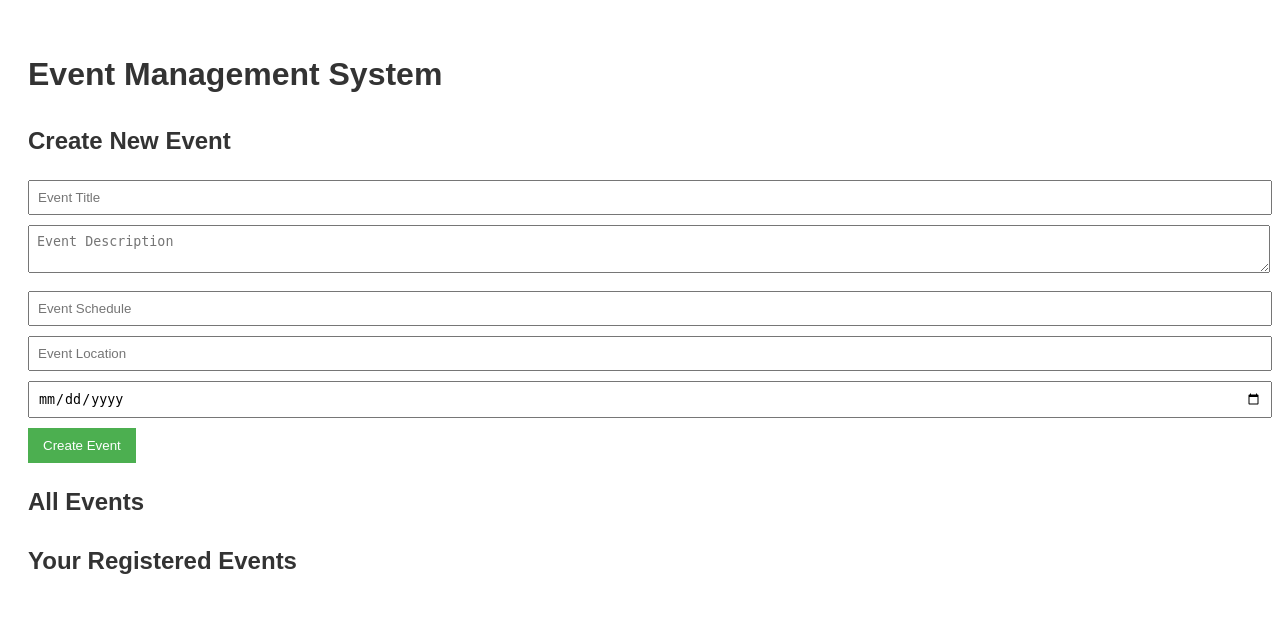
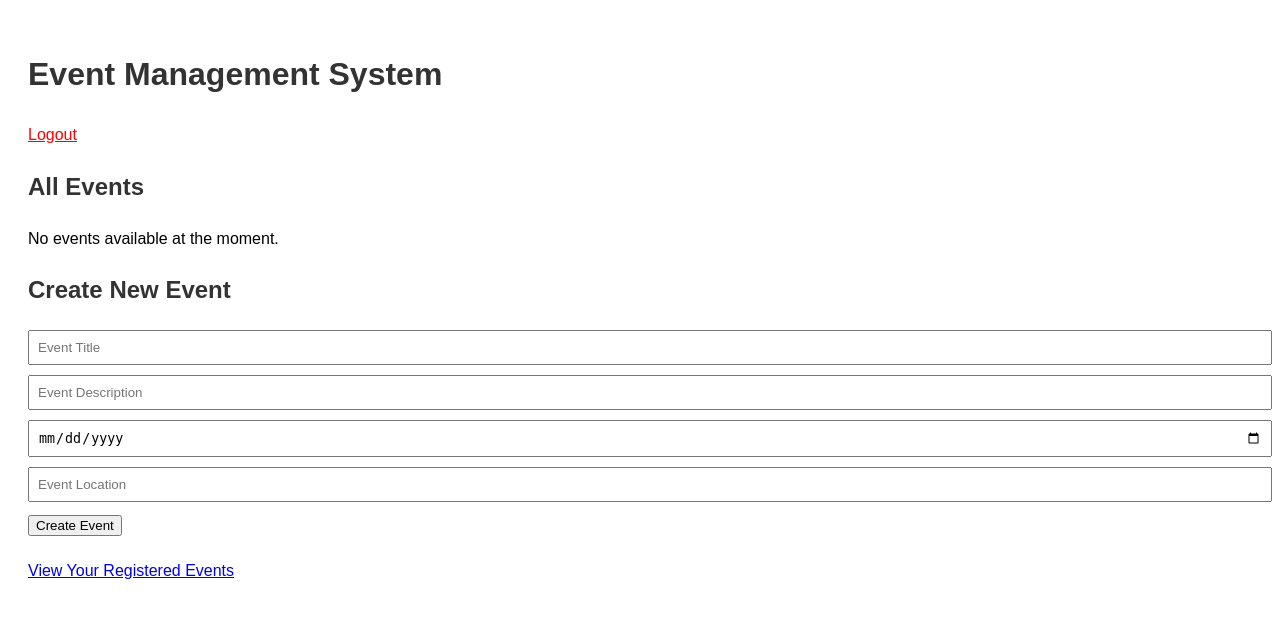
Before and after one commit to KnoWingFly/eventwebsitephp, a PHP site: page /home in a window 1280 px wide. Shown: the top 618 px of the page. Run offline with PHP 8.4, Linux system fonts and the light colour scheme; the visitor is signed in with stand-in values (Sample User, id 1); data that the repository does not hold is empty.

Commit message:
Login/Signup/Logout, Done

```diff
--- a/Controller/EventController.php
+++ b/Controller/EventController.php
@@ -1,19 +1,47 @@
 <?php
 require_once "../Model/Event.php";
+require_once "../config/db.php";
 
 class EventController
 {
 	private $eventModel;
+	private $db;
+	private $conn;
 
 	public function __construct()
 	{
 		$this->eventModel = new Event();
+		$database = new Database();
+		$this->conn = $database->getConnection();
+		$this->db = $this->conn;
 	}
 
 	public function listAvailableEvents()
 	{
-		$events = $this->eventModel->getAllEvents();
-		require "../views/events/list.php";
+		$allEvents = $this->eventModel->getAllEvents();
+		$eventCreated = false;
+
+		if (
+			$_SERVER["REQUEST_METHOD"] === "POST" &&
+			isset($_POST["create_event"])
+		) {
+			$title = $_POST["event_title"] ?? null;
+			$description = $_POST["event_description"] ?? null;
+			$event_date = $_POST["event_date"] ?? null;
+			$location = $_POST["event_location"] ?? null;
+
+			if ($title && $description && $event_date && $location) {
+				$this->createEvent(
+					$title,
+					$description,
+					$event_date,
+					$location
+				);
+				$eventCreated = true;
+			}
+		}
+
+		require __DIR__ . "/../views/menu/home.php";
 	}
 
 	public function showEventDetails($id)
@@ -22,21 +50,47 @@ class EventController
 		require "../views/events/details.php";
 	}
 
-	public function registerForEvent($userId, $eventId)
+	public function registerForEvent()
 	{
-		$this->eventModel->registerUserForEvent($userId, $eventId);
-		// Redirect to registered events page
+		if (
+			$_SERVER["REQUEST_METHOD"] == "POST" &&
+			isset($_POST["register_event"])
+		) {
+			$userId = $_SESSION["user_id"] ?? null;
+			$eventId = $_POST["event_id"] ?? null;
+
+			if ($userId && $eventId) {
+				$this->eventModel->registerUserForEvent($userId, $eventId);
+				header("Location: index.php?action=listRegisteredEvents");
+				exit();
+			}
+		}
 	}
 
 	public function cancelRegistration($userId, $eventId)
 	{
 		$this->eventModel->cancelRegistration($userId, $eventId);
-		// Redirect to registered events page
+		header("Location: index.php?action=listRegisteredEvents");
+		exit();
 	}
 
 	public function listRegisteredEvents($userId)
 	{
-		$events = $this->eventModel->getRegisteredEvents($userId);
-		require "../views/events/registered.php";
+		$userId = $_SESSION["user_id"] ?? null;
+		if ($userId) {
+			$registeredEvents = $this->eventModel->getRegisteredEvents($userId);
+			require "../views/events/registered.php";
+		} else {
+			header("Location: index.php?action=login");
+			exit();
+		}
+	}
+
+	public function createEvent($title, $description, $event_date, $location)
+	{
+		$query =
+			"INSERT INTO events (title, description, event_date, location) VALUES (?, ?, ?, ?)";
+		$stmt = $this->db->prepare($query);
+		$stmt->execute([$title, $description, $event_date, $location]);
 	}
 }
--- a/Controller/UserController.php
+++ b/Controller/UserController.php
@@ -1,7 +1,6 @@
 <?php
 require_once "../config/db.php";
 
-// Ensure the session is started only once
 if (session_status() === PHP_SESSION_NONE) {
 	session_start();
 }
@@ -18,16 +17,13 @@ class UserController
 
 	public function register($name, $email, $password, $confirm_password)
 	{
-		// Validate that the passwords match
 		if ($password !== $confirm_password) {
 			echo "Passwords do not match.";
 			return;
 		}
 
-		// Hash the password
 		$hashed_password = password_hash($password, PASSWORD_DEFAULT);
 
-		// Prepare the SQL statement
 		$stmt = $this->db->prepare(
 			"INSERT INTO users (name, email, password) VALUES (?, ?, ?)"
 		);
@@ -43,7 +39,6 @@ class UserController
 
 	public function login($email, $password)
 	{
-		// Prepare SQL statement
 		$stmt = $this->db->prepare("SELECT * FROM users WHERE email = ?");
 		$stmt->bind_param("s", $email);
 		$stmt->execute();
@@ -51,12 +46,8 @@ class UserController
 		$result = $stmt->get_result();
 		$user = $result->fetch_assoc();
 
-		// Verify password
 		if ($user && password_verify($password, $user["password"])) {
-			// Make sure session is already started at the beginning of the file
-			$_SESSION["user_id"] = $user["Id_user"]; // Correctly set session user_id
-
-			// Redirect to home after successful login
+			$_SESSION["user_id"] = $user["Id_user"];
 			header("Location: /home");
 			exit();
 		} else {
@@ -66,7 +57,7 @@ class UserController
 
 	public function logout()
 	{
-		session_unset();
+		session_start();
 		session_destroy();
 		header("Location: /login");
 		exit();
--- a/model/event.php
+++ b/model/event.php
@@ -16,7 +16,15 @@ class Event
 		$query =
 			"SELECT * FROM events WHERE event_date >= CURDATE() ORDER BY event_date ASC";
 		$result = $this->conn->query($query);
-		return $result->fetch_all(MYSQLI_ASSOC);
+
+		if (!$result) {
+			echo "Query error: " . $this->conn->error;
+			return [];
+		}
+
+		$events = $result->fetch_all(MYSQLI_ASSOC);
+
+		return $events;
 	}
 
 	public function getEventById($id)
--- a/public/index.php
+++ b/public/index.php
@@ -1,8 +1,10 @@
 <?php
 session_start();
 require_once "../Controller/UserController.php";
+require_once "../Controller/EventController.php";
 
 $userController = new UserController();
+$eventController = new EventController();
 
 $path = parse_url($_SERVER["REQUEST_URI"], PHP_URL_PATH);
 $currentRoute = $_SERVER["REQUEST_URI"];
@@ -16,7 +18,6 @@ if (!isset($_SESSION["user_id"]) && !in_array($path, $publicRoutes)) {
 
 // Root redirection
 if ($path == "/") {
-	var_dump($_SESSION); // Debugging: Check if session is being set correctly
 	header("Location: " . (isset($_SESSION["user_id"]) ? "/home" : "/login"));
 	exit();
 }
@@ -30,15 +31,17 @@ switch ($path) {
 	case "/login":
 		if ($_SERVER["REQUEST_METHOD"] === "POST") {
 			if (isset($_POST["email"], $_POST["password"])) {
-				$email = $_POST["email"];
-				$password = $_POST["password"];
-				$userController->login($email, $password);
+				$userController->login($_POST["email"], $_POST["password"]);
 			} else {
 				echo "Email or password is missing.";
 			}
 		} else {
 			require __DIR__ . "/../views/login/login.php";
 		}
+		break;
+
+	case "/logout":
+		$userController->logout();
 		break;
 
 	case "/signup":
@@ -55,15 +58,11 @@ switch ($path) {
 					$_POST["confirm_password"]
 				)
 			) {
-				$name = $_POST["name"];
-				$email = $_POST["email"];
-				$password = $_POST["password"];
-				$confirm_password = $_POST["confirm_password"];
 				$userController->register(
-					$name,
-					$email,
-					$password,
-					$confirm_password
+					$_POST["name"],
+					$_POST["email"],
+					$_POST["password"],
+					$_POST["confirm_password"]
 				);
 			} else {
 				echo "Name, email, password, or confirm password is missing.";
@@ -72,13 +71,38 @@ switch ($path) {
 		break;
 
 	case "/events":
-		$eventController = new EventController($db);
-		$eventController->listAvailableEvents();
+		if (
+			$_SERVER["REQUEST_METHOD"] === "POST" &&
+			isset($_POST["create_event"])
+		) {
+			$eventController->listAvailableEvents(); // This will include event creation
+		} else {
+			$eventController->listAvailableEvents();
+		}
+		break;
+
+	case "/create-event":
+		if (
+			$_SERVER["REQUEST_METHOD"] === "POST" &&
+			isset($_POST["event_title"], $_POST["event_description"])
+		) {
+			// Process the event creation
+			$eventController->createEvent(
+				$_POST["event_title"],
+				$_POST["event_description"],
+				$_POST["event_date"],
+				$_POST["event_location"]
+			);
+
+			header("Location: /events");
+			exit();
+		} else {
+			require __DIR__ . "/../views/event/create_event.php";
+		}
 		break;
 
 	case "/event-details":
 		if (isset($_GET["id"])) {
-			$eventController = new EventController($db);
 			$eventController->showEventDetails($_GET["id"]);
 		} else {
 			echo "Event ID is missing.";
@@ -90,7 +114,6 @@ switch ($path) {
 			$_SERVER["REQUEST_METHOD"] === "POST" &&
 			isset($_POST["event_id"])
 		) {
-			$eventController = new EventController($db);
 			$eventController->registerForEvent(
 				$_SESSION["user_id"],
 				$_POST["event_id"]
@@ -105,7 +128,6 @@ switch ($path) {
 			$_SERVER["REQUEST_METHOD"] === "POST" &&
 			isset($_POST["event_id"])
 		) {
-			$eventController = new EventController($db);
 			$eventController->cancelRegistration(
 				$_SESSION["user_id"],
 				$_POST["event_id"]
@@ -116,11 +138,11 @@ switch ($path) {
 		break;
 
 	case "/registered-events":
-		$eventController = new EventController($db);
 		$eventController->listRegisteredEvents($_SESSION["user_id"]);
 		break;
 
 	default:
+		http_response_code(404);
 		echo "404 - Page not found.";
 		break;
 }
--- a/sql.sql
+++ b/sql.sql
@@ -1,3 +1,5 @@
+CREATE DATABASE Events;
+
 USE events;
 
 CREATE TABLE users(
@@ -13,7 +15,6 @@ CREATE TABLE events (
     id INT PRIMARY KEY AUTO_INCREMENT,
     title VARCHAR(255) NOT NULL,
     description TEXT NOT NULL,
-    schedule VARCHAR(255) NOT NULL,
     location VARCHAR(255) NOT NULL,
     event_date DATE NOT NULL
 );
--- a/views/login/login.php
+++ b/views/login/login.php
@@ -21,12 +21,10 @@
     <div id="signup" class="block">
       <h1 class="text-3xl text-center text-white mb-6">Sign Up for Free</h1>
       <form action="/register" method="post">
-        <div class="flex gap-4">
           <div class="mt-6">
             <label class="text-gray-400">Name<span class="text-red-500">*</span></label>
             <input type="text" name="name" required autocomplete="off" class="w-full p-3 mt-2 bg-gray-700 text-white border border-gray-600 rounded focus:outline-none focus:border-teal-500">
           </div>
-        </div>
         <div class="mt-6">
           <label class="text-gray-400">Email Address<span class="text-red-500">*</span></label>
           <input type="email" name="email" required autocomplete="off" class="w-full p-3 mt-2 bg-gray-700 text-white border border-gray-600 rounded focus:outline-none focus:border-teal-500">
--- a/views/menu/home.php
+++ b/views/menu/home.php
@@ -1,27 +1,3 @@
-<?php
-
-require_once "../model/Event.php";
-
-$event = new Event();
-
-if ($_SERVER["REQUEST_METHOD"] == "POST") {
-	if (isset($_POST["create_event"])) {
-		$event->createEvent(
-			$_POST["title"],
-			$_POST["description"],
-			$_POST["schedule"],
-			$_POST["location"],
-			$_POST["event_date"]
-		);
-	} elseif (isset($_POST["register_event"])) {
-		$event->registerUserForEvent($_SESSION["user_id"], $_POST["event_id"]);
-	}
-}
-
-$allEvents = $event->getAllEvents();
-$registeredEvents = $event->getRegisteredEvents($_SESSION["user_id"]);
-?>
-
 <!DOCTYPE html>
 <html lang="en">
 <head>
@@ -37,45 +13,105 @@ $registeredEvents = $event->getRegisteredEvents($_SESSION["user_id"]);
         input[type="submit"]:hover { background-color: #45a049; }
         ul { list-style-type: none; padding: 0; }
         li { background-color: #f2f2f2; margin-bottom: 10px; padding: 10px; border-radius: 5px; }
+
+        /* Modal CSS */
+        .modal {
+            display: none;
+            position: fixed;
+            z-index: 1;
+            left: 0;
+            top: 0;
+            width: 100%;
+            height: 100%;
+            background-color: rgba(0, 0, 0, 0.5);
+        }
+        .modal-content {
+            background-color: #fff;
+            margin: 15% auto;
+            padding: 20px;
+            border: 1px solid #888;
+            width: 80%;
+            max-width: 400px;
+            text-align: center;
+        }
+        .close-btn {
+            background-color: #4CAF50;
+            color: white;
+            padding: 10px;
+            border: none;
+            cursor: pointer;
+        }
     </style>
 </head>
 <body>
     <h1>Event Management System</h1>
 
-    <h2>Create New Event</h2>
-    <form method="POST">
-        <input type="text" name="title" placeholder="Event Title" required><br>
-        <textarea name="description" placeholder="Event Description" required></textarea><br>
-        <input type="text" name="schedule" placeholder="Event Schedule" required><br>
-        <input type="text" name="location" placeholder="Event Location" required><br>
-        <input type="date" name="event_date" required><br>
-        <input type="submit" name="create_event" value="Create Event">
-    </form>
+    <?php if (isset($_SESSION["user_id"])): ?>
+        <a href="/logout" style="color: red;">Logout</a>
+    <?php endif; ?>
 
     <h2>All Events</h2>
+    <?php if (empty($allEvents)): ?>
+        <p>No events available at the moment.</p>
+    <?php else: ?>
         <ul>
         <?php foreach ($allEvents as $evt): ?>
             <li>
                 <h3><?= htmlspecialchars($evt["title"]) ?></h3>
                 <p><?= htmlspecialchars($evt["description"]) ?></p>
-            <p>Schedule: <?= htmlspecialchars($evt["schedule"]) ?></p>
                 <p>Location: <?= htmlspecialchars($evt["location"]) ?></p>
                 <p>Date: <?= htmlspecialchars($evt["event_date"]) ?></p>
-            <form method="POST">
-                <input type="hidden" name="event_id" value="<?= $evt["id"] ?>">
+                <form method="POST" action="index.php?action=registerForEvent">
+                    <input type="hidden" name="event_id" value="<?= $evt[
+                    	"id"
+                    ] ?>">
                     <input type="submit" name="register_event" value="Register for Event">
                 </form>
             </li>
         <?php endforeach; ?>
         </ul>
+    <?php endif; ?>
 
-    <h2>Your Registered Events</h2>
-    <ul>
-    <?php foreach ($registeredEvents as $evt): ?>
-        <li>
-            <h3><?= htmlspecialchars($evt["title"]) ?></h3>
-        </li>
-    <?php endforeach; ?>
-    </ul>
+    <h2>Create New Event</h2>
+    <form id="event-form" action="/create-event" method="POST">
+        <input type="text" name="event_title" placeholder="Event Title" required>
+        <input type="text" name="event_description" placeholder="Event Description" required>
+        <input type="date" name="event_date" placeholder="Event Date" required>
+        <input type="text" name="event_location" placeholder="Event Location" required>
+        <button type="submit">Create Event</button>
+    </form>
+
+    <a href="index.php?action=listRegisteredEvents">View Your Registered Events</a>
+
+    <!-- Modal -->
+    <div id="success-modal" class="modal">
+        <div class="modal-content">
+            <p>Event has been successfully created!</p>
+        </div>
+        <div class="modal-footer">
+            <button id="modal-ok-btn" class="btn btn-success">OK</button>
+        </div>
+    </div>
+
+    <script>
+        // Check modal
+        <?php if (isset($eventCreated) && $eventCreated): ?>
+            document.getElementById("eventCreatedModal").style.display = "block";
+        <?php endif; ?>
+
+        // Function close modal
+        function closeModal() {
+            document.getElementById("eventCreatedModal").style.display = "none";
+            location.reload(); // Refresh page to show updated event list
+        }
+
+        document.getElementById('modal-ok-btn').addEventListener('click', function() {
+            // Close moda
+            document.getElementById('success-modal').style.display = 'none';
+
+            // Reset the form
+            document.getElementById('event-form').reset();
+        });
+    </script>
 </body>
 </html>
```
Also changed, not shown: 1 other file. Lines whose indentation alone changed are shown as unchanged.
